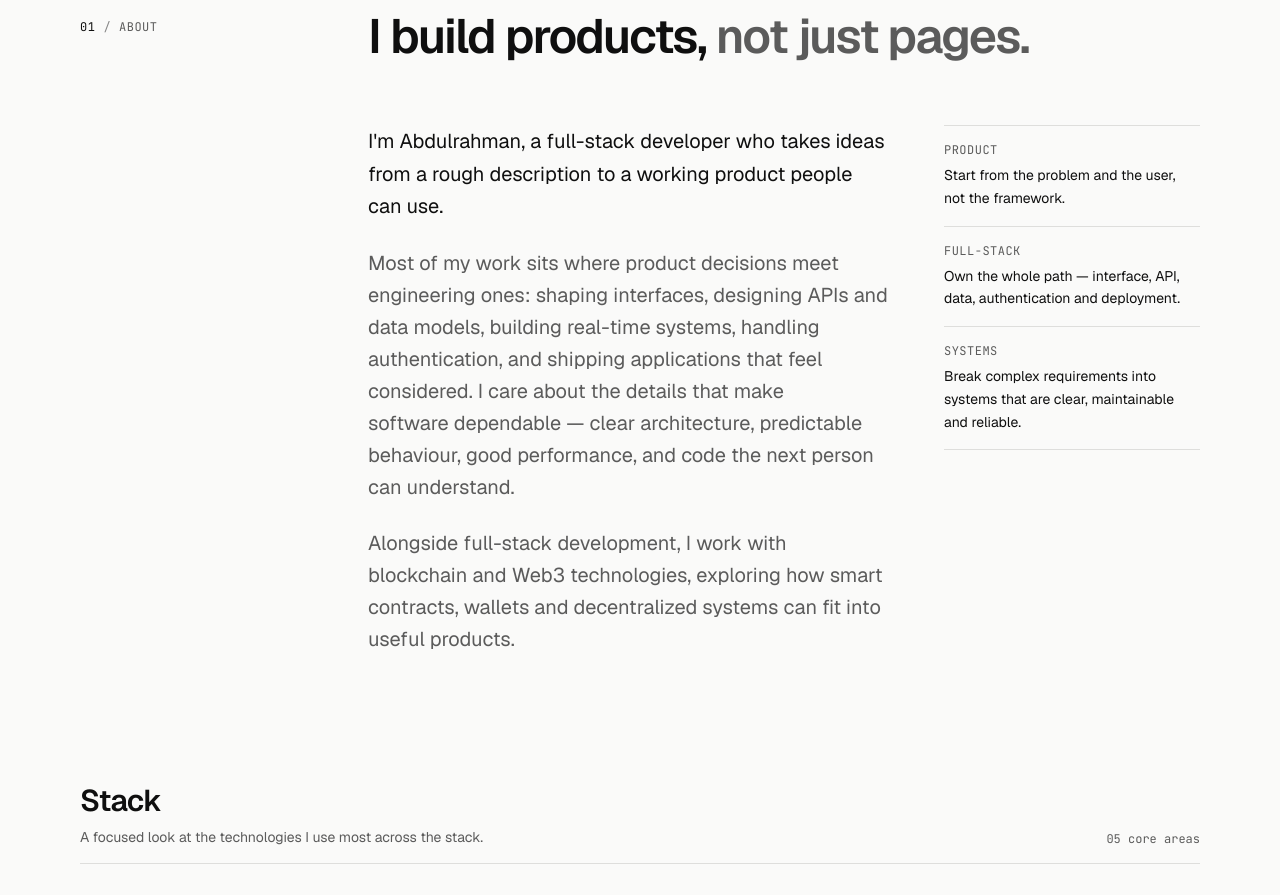
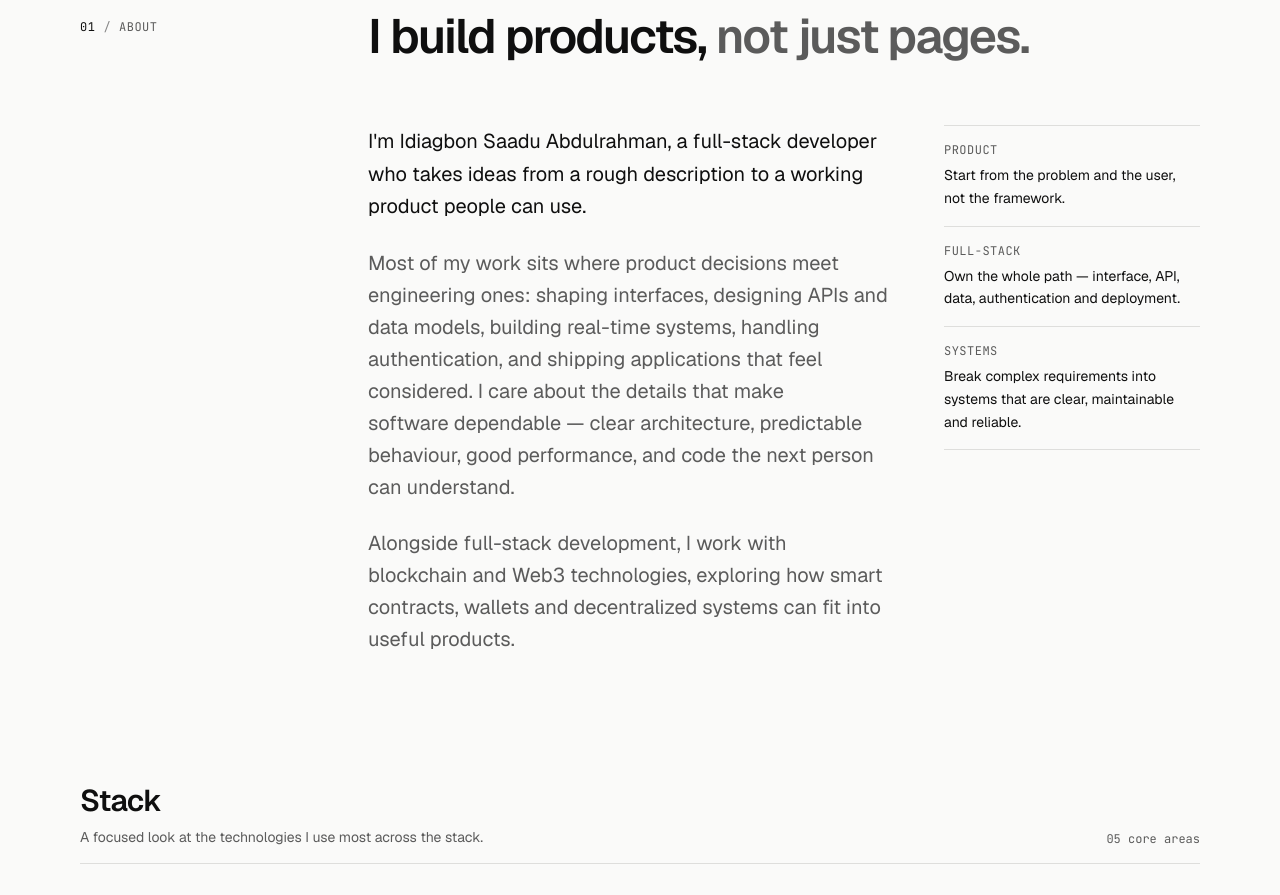
Before and after one commit to olayinka06-dev/portfolio-web, a Next.js app: page / in a window 1280 px wide. Shown: the part 960-1855 px from the top of the page. Built offline with nearby package versions, Linux system fonts and the light colour scheme.

Commit message:
making general adjustment

```diff
--- a/src/components/abouts/About.tsx
+++ b/src/components/abouts/About.tsx
@@ -59,7 +59,7 @@ export function About() {
         <div className="space-y-6 md:col-span-9 lg:col-span-6">
           <Reveal>
             <p className="text-lg leading-relaxed md:text-xl">
-              I&apos;m Abdulrahman, a full-stack developer who takes ideas from
+              I&apos;m Idiagbon Saadu Abdulrahman, a full-stack developer who takes ideas from
               a rough description to a working product people can use.
             </p>
           </Reveal>
--- a/src/components/navbar/Navbar.tsx
+++ b/src/components/navbar/Navbar.tsx
@@ -7,7 +7,7 @@ import { cn } from "@/lib/utils";
 import Link from "next/link";
 import { OlayinkaLogo } from "../brand/OlayinkaLogo";
 
-export const RESUME_URL = "/resume.pdf";
+export const RESUME_URL = "/resume.docx";
 
 export const navItems = [
   { label: "Home", href: "#home" },
```
Also changed, not shown: 1 other file (tests, documents, lock files or other folders).
